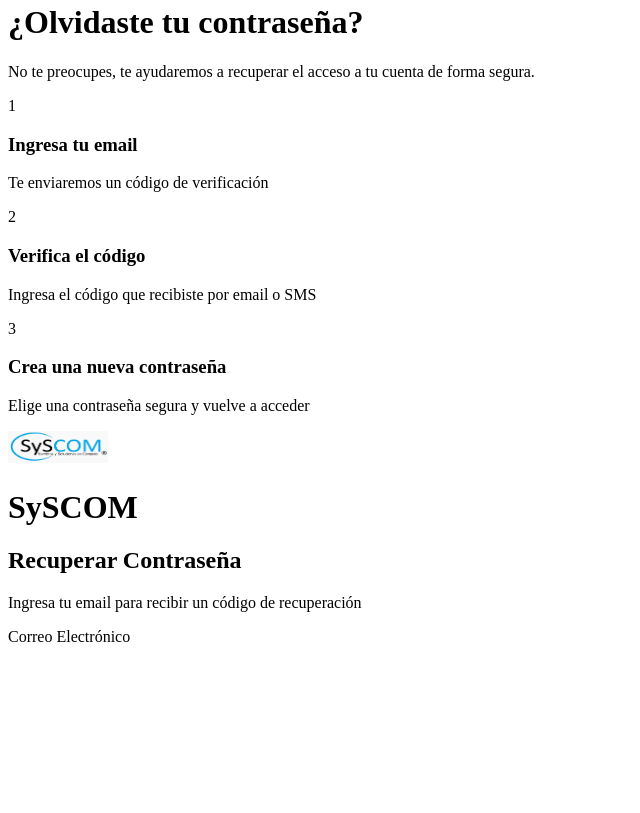
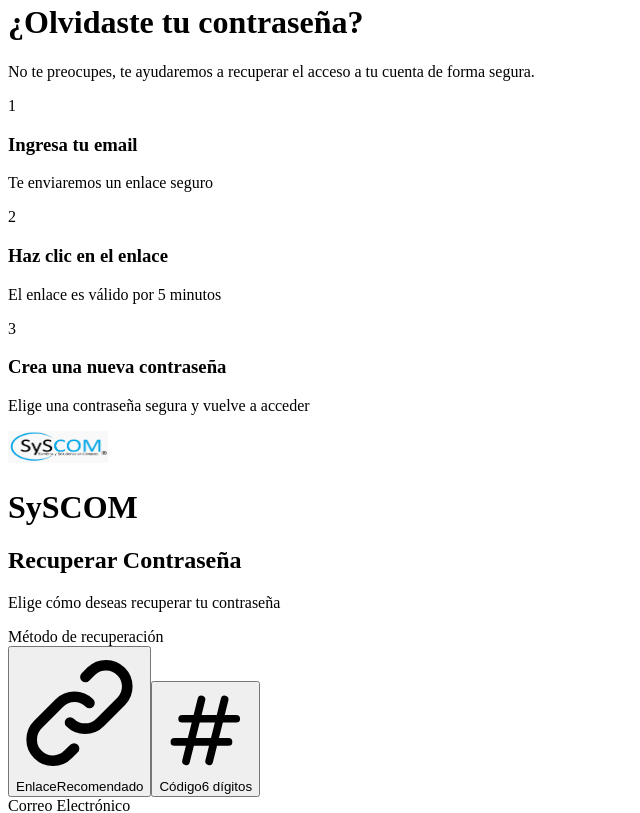
Before and after one commit to LAHH19MX/Frontend-Actividad-Seguridad-Binas-, a Next.js app: page /forgot-password in a window 1280 px wide. Shown: the part 2700-3513 px from the top of the page, without its empty margins (0-640 px from the left). Built offline with nearby package versions, Linux system fonts and the light colour scheme.

Commit message:
Correcciones de manejo de errores

```diff
--- a/src/pages/forgot-password.tsx
+++ b/src/pages/forgot-password.tsx
@@ -11,6 +11,7 @@
 export default function ForgotPassword() {
   const router = useRouter();
   const [email, setEmail] = useState("");
+  const [method, setMethod] = useState<"code" | "link">("link"); // Por defecto enlace
   const [errors, setErrors] = useState<any>({});
   const [isLoading, setIsLoading] = useState(false);
   const [apiError, setApiError] = useState("");
@@ -47,25 +48,29 @@
     setIsLoading(true);
 
     try {
-      const response = await authService.forgotPassword({ email });
+      const response = await authService.forgotPassword({ email, method });
 
-      console.log("✅ Código de recuperación enviado:", response);
+      // console.log(`Recuperación enviada (${method}):`, response);
 
-      // ✅ VERIFICAR SI response.data EXISTE ANTES DE ACCEDER
-      if (response.data && response.data.tempToken) {
-        // Guardar token temporal
+      // Si es código, guardar datos y redirigir
+      if (method === "code" && response.data && response.data.tempToken) {
         localStorage.setItem("recoveryToken", response.data.tempToken);
         localStorage.setItem("recoveryEmail", email);
-      }
 
         setSuccessMessage(response.message);
 
-      // ✅ REDIRIGIR SIEMPRE (tanto si el email existe como si no)
         setTimeout(() => {
           router.push("/verify-recovery");
         }, 2000);
+      }
+      // Si es enlace, solo mostrar mensaje
+      else if (method === "link") {
+        setSuccessMessage(
+          "Hemos enviado un enlace de recuperación a tu email. Válido por 5 minutos."
+        );
+      }
     } catch (error: any) {
-      console.error("❌ Error solicitando recuperación:", error);
+      console.error("Error solicitando recuperación:", error);
       const errorMessage =
         error.response?.data?.error ||
         "Error al solicitar recuperación de contraseña";
@@ -117,6 +122,52 @@
             </p>
 
             <div className="space-y-4">
+              {method === "link" ? (
+                <>
+                  <div className="flex items-start gap-3">
+                    <div className="flex-shrink-0 w-10 h-10 bg-white/20 rounded-lg flex items-center justify-center">
+                      <span className="text-white font-bold text-lg">1</span>
+                    </div>
+                    <div>
+                      <h3 className="text-white font-semibold mb-1">
+                        Ingresa tu email
+                      </h3>
+                      <p className="text-white/80 text-sm">
+                        Te enviaremos un enlace seguro
+                      </p>
+                    </div>
+                  </div>
+
+                  <div className="flex items-start gap-3">
+                    <div className="flex-shrink-0 w-10 h-10 bg-white/20 rounded-lg flex items-center justify-center">
+                      <span className="text-white font-bold text-lg">2</span>
+                    </div>
+                    <div>
+                      <h3 className="text-white font-semibold mb-1">
+                        Haz clic en el enlace
+                      </h3>
+                      <p className="text-white/80 text-sm">
+                        El enlace es válido por 5 minutos
+                      </p>
+                    </div>
+                  </div>
+
+                  <div className="flex items-start gap-3">
+                    <div className="flex-shrink-0 w-10 h-10 bg-white/20 rounded-lg flex items-center justify-center">
+                      <span className="text-white font-bold text-lg">3</span>
+                    </div>
+                    <div>
+                      <h3 className="text-white font-semibold mb-1">
+                        Crea una nueva contraseña
+                      </h3>
+                      <p className="text-white/80 text-sm">
+                        Elige una contraseña segura y vuelve a acceder
+                      </p>
+                    </div>
+                  </div>
+                </>
+              ) : (
+                <>
                   <div className="flex items-start gap-3">
                     <div className="flex-shrink-0 w-10 h-10 bg-white/20 rounded-lg flex items-center justify-center">
                       <span className="text-white font-bold text-lg">1</span>
@@ -140,7 +191,7 @@
                         Verifica el código
                       </h3>
                       <p className="text-white/80 text-sm">
-                    Ingresa el código que recibiste por email o SMS
+                        Ingresa el código que recibiste por email
                       </p>
                     </div>
                   </div>
@@ -158,6 +209,8 @@
                       </p>
                     </div>
                   </div>
+                </>
+              )}
             </div>
           </div>
         </div>
@@ -189,8 +242,72 @@
                 Recuperar Contraseña
               </h2>
               <p className="text-gray-600">
-                Ingresa tu email para recibir un código de recuperación
+                Elige cómo deseas recuperar tu contraseña
               </p>
+            </div>
+
+            {/* Selector de método */}
+            <div className="mb-6 p-4 bg-gray-50 rounded-lg border border-gray-200">
+              <label className="block text-sm font-semibold text-gray-700 mb-3">
+                Método de recuperación
+              </label>
+              <div className="grid grid-cols-2 gap-3">
+                <button
+                  type="button"
+                  onClick={() => setMethod("link")}
+                  className={`p-4 rounded-lg border-2 transition-all ${
+                    method === "link"
+                      ? "border-[#3498db] bg-[#3498db]/10 text-[#3498db]"
+                      : "border-gray-300 bg-white text-gray-700 hover:border-gray-400"
+                  }`}
+                >
+                  <div className="flex flex-col items-center gap-2">
+                    <svg
+                      className="w-6 h-6"
+                      fill="none"
+                      stroke="currentColor"
+                      viewBox="0 0 24 24"
+                    >
+                      <path
+                        strokeLinecap="round"
+                        strokeLinejoin="round"
+                        strokeWidth={2}
+                        d="M13.828 10.172a4 4 0 00-5.656 0l-4 4a4 4 0 105.656 5.656l1.102-1.101m-.758-4.899a4 4 0 005.656 0l4-4a4 4 0 00-5.656-5.656l-1.1 1.1"
+                      />
+                    </svg>
+                    <span className="font-semibold text-sm">Enlace</span>
+                    <span className="text-xs opacity-75">Recomendado</span>
+                  </div>
+                </button>
+
+                <button
+                  type="button"
+                  onClick={() => setMethod("code")}
+                  className={`p-4 rounded-lg border-2 transition-all ${
+                    method === "code"
+                      ? "border-[#3498db] bg-[#3498db]/10 text-[#3498db]"
+                      : "border-gray-300 bg-white text-gray-700 hover:border-gray-400"
+                  }`}
+                >
+                  <div className="flex flex-col items-center gap-2">
+                    <svg
+                      className="w-6 h-6"
+                      fill="none"
+                      stroke="currentColor"
+                      viewBox="0 0 24 24"
+                    >
+                      <path
+                        strokeLinecap="round"
+                        strokeLinejoin="round"
+                        strokeWidth={2}
+                        d="M7 20l4-16m2 16l4-16M6 9h14M4 15h14"
+                      />
+                    </svg>
+                    <span className="font-semibold text-sm">Código</span>
+                    <span className="text-xs opacity-75">6 dígitos</span>
+                  </div>
+                </button>
+              </div>
             </div>
 
             {apiError && (
@@ -232,7 +349,7 @@
                 isLoading={isLoading}
                 className="w-full"
               >
-                Enviar Código
+                {method === "link" ? "Enviar Enlace" : "Enviar Código"}
               </Button>
             </form>
 
@@ -241,10 +358,10 @@
                 href="/login"
                 className="text-[#3498db] hover:text-[#2980b9] font-semibold text-sm"
               >
-                Volver
+                Volver al login
               </Link>
             </div>
-            {/* Divider */}
+
             <div className="my-6">
               <div className="border-t border-gray-300"></div>
             </div>
--- a/src/pages/reset-password.tsx
+++ b/src/pages/reset-password.tsx
@@ -74,7 +74,7 @@
         confirmPassword: formData.confirmPassword,
       });
 
-      console.log("✅ Contraseña cambiada:", response);
+      console.log("Contraseña cambiada:", response);
 
       setSuccessMessage(response.message);
 
--- a/src/services/api.ts
+++ b/src/services/api.ts
@@ -34,6 +34,7 @@
   (error) => {
     // Errores esperados que NO deben mostrarse en consola
     const EXPECTED_ERRORS = [
+      400, // Validaciones (código incorrecto, etc.) 👈 AGREGADO
       401, // Credenciales incorrectas
       403, // Cuenta bloqueada
       409, // Email/teléfono duplicado
--- a/src/services/authService.ts
+++ b/src/services/authService.ts
@@ -12,7 +12,6 @@
 export interface VerifyRegistrationData {
   email: string;
   emailCode: string;
-  // smsCode: string;
 }
 
 export interface LoginData {
@@ -32,6 +31,7 @@
 
 export interface ForgotPasswordData {
   email: string;
+  method?: "code" | "link";
 }
 
 export interface VerifyRecoveryCodeData {
@@ -41,6 +41,13 @@
 
 export interface ResetPasswordData {
   resetToken: string;
+  newPassword: string;
+  confirmPassword: string;
+}
+
+// TIPOS PARA RESET CON ENLACE
+export interface ResetPasswordWithLinkData {
+  tempToken: string;
   newPassword: string;
   confirmPassword: string;
 }
@@ -83,6 +90,18 @@
     return response.data;
   },
 
+  // VERIFICAR TOKEN DE RESET (ENLACE)
+  verifyResetToken: async (resetId: string) => {
+    const response = await api.get(`/auth/verify-reset-id/${resetId}`);
+    return response.data;
+  },
+
+  // CAMBIAR CONTRASEÑA CON ENLACE
+  resetPasswordWithLink: async (data: ResetPasswordWithLinkData) => {
+    const response = await api.post("/auth/reset-password-link", data);
+    return response.data;
+  },
+
   // Reenviar código de recuperación
   resendRecoveryCode: async (data: Resend2FAData) => {
     const response = await api.post("/auth/resend-recovery-code", data);
@@ -95,7 +114,7 @@
     return response.data;
   },
 
-  // Resetear contraseña
+  // Resetear contraseña (con código)
   resetPassword: async (data: ResetPasswordData) => {
     const response = await api.post("/auth/reset-password", data);
     return response.data;
--- a/src/utils/validators.ts
+++ b/src/utils/validators.ts
@@ -22,7 +22,7 @@
  * Obtiene mensaje de error para inputs no seguros
  */
 export const getSafeInputError = (): string => {
-  return "No se permiten los caracteres: < > ' \" ` ; \\";
+  return "No se permiten los caracteres: < > ' \" ` ; \\ ‘ '";
 };
 
 // Regex para validar email
```
Also changed, not shown: src/pages/login.tsx (+29 -2 lines), src/pages/verify-2fa.tsx (+25 -5 lines), src/pages/verify-registration.tsx (+7 -3 lines). Lines whose indentation alone changed are shown as unchanged.
